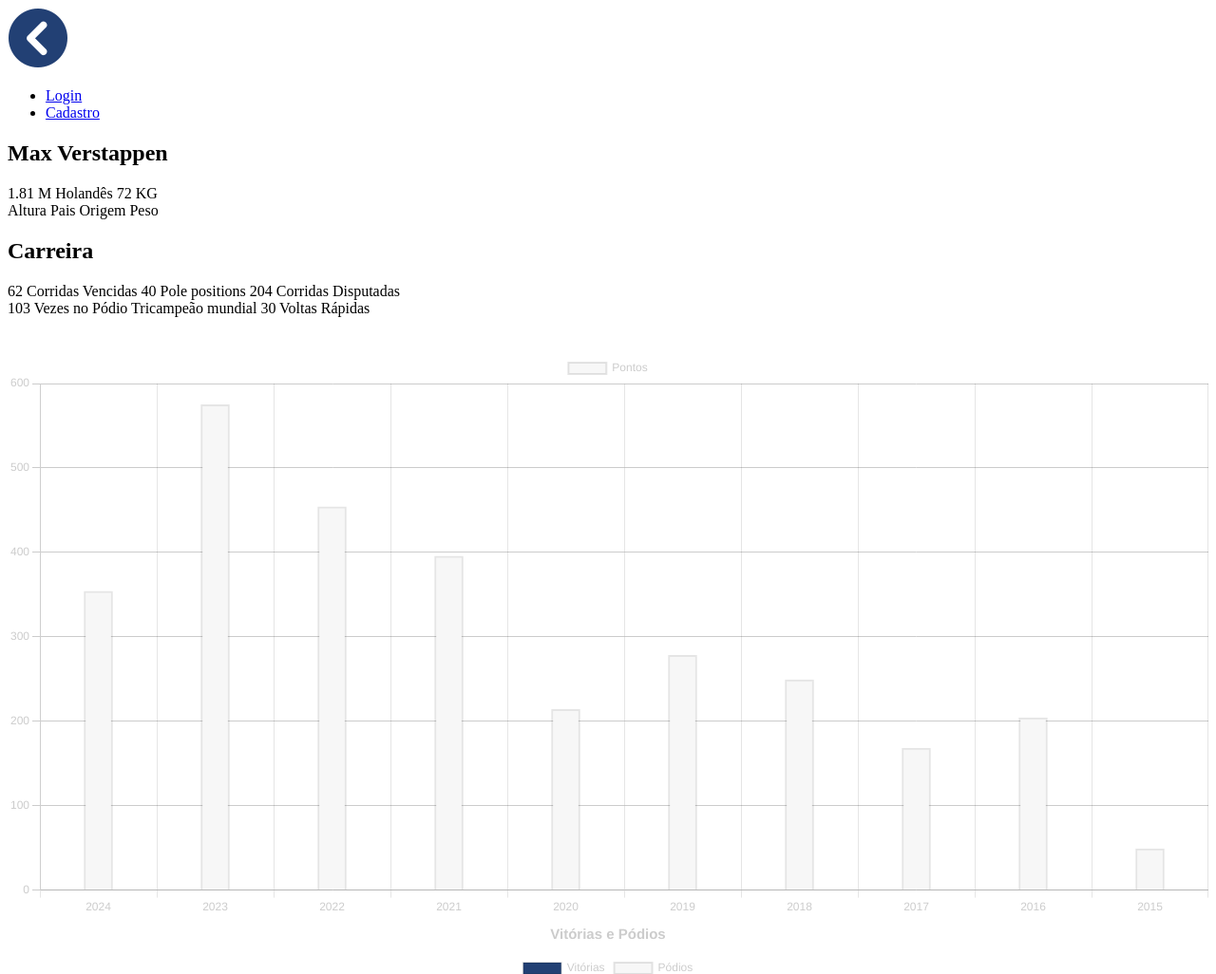
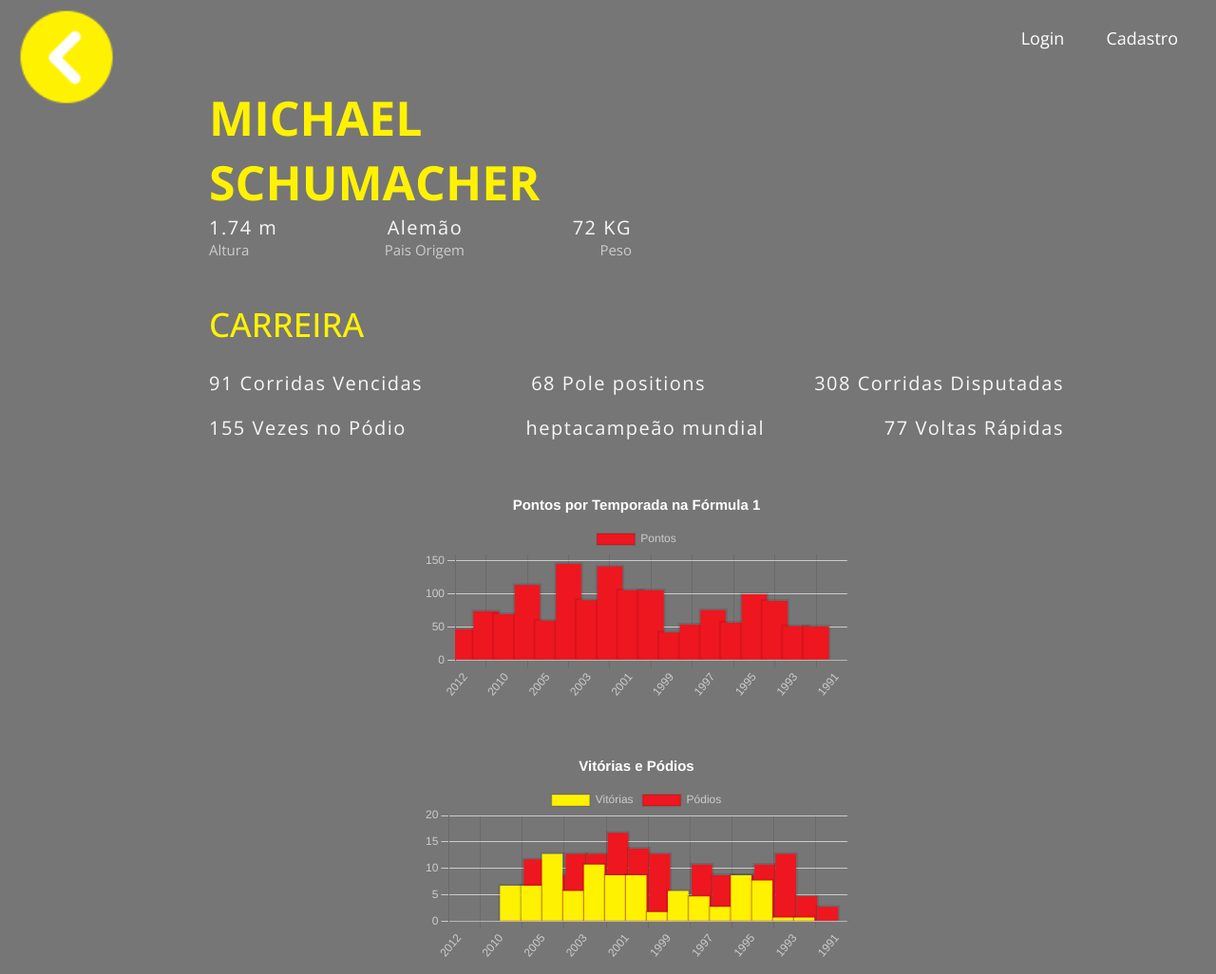
Before and after one commit to LucasRodriguesCartaxo/F1-PI, a website: page web-data-viz/public/schumacher.html in a window 1280 px wide. Shown: the top 1026 px of the page at 95% size. Drawn offline with nearby package versions, Linux system fonts and the light colour scheme.

Commit message:
grafico do Schumacher feito

```diff
--- /dev/null
+++ b/web-data-viz/public/css/Schumacher.css
@@ -0,0 +1,190 @@
+@import url('https://fonts.googleapis.com/css2?family=Open+Sans:ital,wght@0,300..800;1,300..800&display=swap');
+
+*{
+    margin: 0;
+    padding: 0;
+    box-sizing: border-box;
+}
+
+html{
+    scroll-behavior: smooth;
+}
+
+body{
+    background-color: #2020209c;
+    font-family: 'Open Sans', sans-serif;
+}
+
+::selection{
+    background-color: #d9d8fd;
+    color: #000;
+}
+
+/* Inicio do estilo do header */
+#header{
+    padding: 10px 20px;
+}
+
+.nav{
+    display: flex;
+    align-items: center;
+    flex-wrap: wrap;
+}
+
+.logo{
+    position: fixed;
+    width: 100px;
+    height: 100px;
+}
+
+.logo:hover{
+    transform: translateY(2px) translateX(5px);
+    transition: 0.3s;
+}
+
+.nav-login{
+    position: absolute;
+    right: 0;
+    top: 1%;
+}
+
+.nav-login, .menu-item{
+    display: inline-block;
+    list-style: none;
+    margin: 10px 20px;
+}
+
+
+.menu-item a{
+    color: #fff;
+    text-decoration: none;
+    font-size: 18px;
+}
+
+.menu-item a:hover{
+    color: #2020209c;
+    transition: 0.5s;
+}
+/* Fim do estilo do header */
+
+/* Inicio do estilo do piloto */
+.container{
+    padding: 10px 20px;
+}
+
+.pilot{
+    display: flex;
+    padding: 0 20px;
+}
+
+.pilot-col-1{
+    position: fixed;
+    top: 15%;
+}
+
+.pilot-col-2{
+    margin-top: 5%;
+    width: 75%;
+    margin-left: 15%;
+}
+
+.infos{
+    display: flex;
+    flex-direction: column;
+    width: 445px;
+}
+
+.pilot-name{
+    font-size: 50px;
+    color: #fff200; /* cor do nome do piloto  */
+    text-transform: uppercase;
+    width: 100%;
+}
+
+.span-info{
+    color: #f7f7f7;
+    font-weight: lighter;
+    font-size: 20px;
+    letter-spacing: 1.5px;
+}
+
+.pilot-infos{
+    display: flex;
+    justify-content: space-between;
+}
+
+.infos-description{
+    display: flex;
+    justify-content: space-between;
+    color: #CCC;
+    font-size: 15px;
+}
+
+.carrer{
+    font-size: 35px;
+    font-weight: 500;
+    color: #fff200;  /* cor do h2 carreira */
+    text-transform: uppercase;
+    margin-bottom: 25px;
+}
+
+.stats{
+    margin: 5% 0;
+}
+
+.pilot-stats-row-1{
+    display: flex;
+    justify-content: space-between;
+    margin-bottom: 20px;
+}
+
+.pilot-stats-row-2{
+    display: flex;
+    justify-content: space-between;
+}
+
+.charts{
+    display: flex;
+    flex-direction: column;
+    width: 50%;
+    gap: 50px;
+    margin-top: 50px;
+    margin-left: 25%;
+}
+
+.chartPoints{
+    width: 50%;
+
+}
+/* Fim do estilo do piloto */
+
+/* inicio do estilo do footer */
+#footer{
+    height: 80px;
+    color: #FFF;
+    background-color: #d3ad7f;
+    display: flex;
+    justify-content: center;
+    align-items: center;
+}
+
+.footer-text{
+    font-size: 20px;
+    font-weight: lighter;
+}
+
+.github-logo{
+    margin-left: 20px;
+}
+
+.github-logo img{
+    width: 45px;
+    height: 45px;
+}
+
+.github-logo img:hover{
+    transition: 0.5s;
+    width: 50px;
+    height: 50px;
+}
+/* fim do estilo do footer */
--- a/web-data-viz/public/css/home.css
+++ b/web-data-viz/public/css/home.css
@@ -272,7 +272,7 @@
 }
 
 H3{
-    color: var(--redF1);
+    color: var(--main-color);
 }
 
 .titulos a {
--- a/web-data-viz/public/max.html
+++ b/web-data-viz/public/schumacher.html
@@ -4,16 +4,16 @@
 <head>
     <meta charset="UTF-8">
     <meta name="viewport" content="width=device-width, initial-scale=1.0">
-    <link rel="stylesheet" href="./css/max.css">
+    <link rel="stylesheet" href="./css/Schumacher.css">
     <link rel="shortcut icon" href="../assets/images/cavallino.png" type="image/x-icon">
     <script src="https://cdn.jsdelivr.net/npm/chart.js"></script>
-    <title>Piloto - Max Verstappen</title>
+    <title>Piloto - Michael Schumacher</title>
 </head>
 
 <body>
     <header id="header">
         <nav class="nav"><!-------Inicio da navbar------->
-            <a href="./index.html"><img src="./img/back max.png" class="logo"></a>
+            <a href="./index.html"><img src="./img/back-schumaccer.png" class="logo"></a>
             <ul class="nav-login">
                 <li class="menu-item"><a href="./login.html">Login</a></li>
                 <li class="menu-item"><a href="./cadastro.html">Cadastro</a></li>
@@ -28,10 +28,10 @@
                 </div> -->
                 <div class="pilot-col-2">
                     <div class="infos">
-                        <h1 class="pilot-name">Max Verstappen</h1>
+                        <h1 class="pilot-name">Michael Schumacher</h1>
                         <div class="pilot-infos">
-                            <span class="span-info">1.81 M</span>
-                            <span class="span-info">Holandês</span>
+                            <span class="span-info">1.74 m</span>
+                            <span class="span-info">Alemão</span>
                             <span class="span-info">72 KG</span>
                         </div>
                         <div class="infos-description">
@@ -43,14 +43,14 @@
                     <div class="stats">
                         <h2 class="carrer">Carreira</h2>
                         <div class="pilot-stats-row-1">
-                            <span class="span-info">62 Corridas Vencidas</span>
-                            <span class="span-info">40 Pole positions</span>
-                            <span class="span-info">204 Corridas Disputadas</span>
+                            <span class="span-info">91 Corridas Vencidas</span>
+                            <span class="span-info">68 Pole positions</span>
+                            <span class="span-info">308 Corridas Disputadas</span>
                         </div>
                         <div class="pilot-stats-row-2">
-                            <span class="span-info">103 Vezes no Pódio</span>
-                            <span class="span-info">Tricampeão mundial</span>
-                            <span class="span-info">30 Voltas Rápidas</span>
+                            <span class="span-info">155 Vezes no Pódio</span>
+                            <span class="span-info">heptacampeão mundial</span>
+                            <span class="span-info">77 Voltas Rápidas</span>
                         </div>
                         <div class="charts">
                             <canvas id="chartPoints"></canvas>
@@ -81,11 +81,11 @@
     new Chart(chartPoints, {
         type: 'bar',
         data: {
-            labels: ['2024', '2023', '2022', '2021', '2020', '2019', '2018', '2017', '2016', '2015'],
+            labels: ['2012', '2011', '2010', '2006', '2005', '2004', '2003', '2002', '2001', '2000', '1999', '1998', '1997', '1996', '1995', '1994', '1993', '1992', '1991'],
             datasets: [{
                 label: 'Pontos',
-                data: ['354', '575', '454', '395.5', '214', '278', '249', '168', '204', '49'],
-                backgroundColor: '#f7f7f7',
+                data: ['49 ', '76 ', '72 ', '116', '62', '148 ', '93 ', '144 ', '108 ', '108 ', '44 ', '56 ', '78 ', '59 ', '102 ', '92 ', '54 ', '53 ', '0'],
+                backgroundColor: '#ee161f',
                 barThickness: 30,
                 borderWidth: 2
             },
@@ -129,19 +129,19 @@
     new Chart(chartStatus, {
         type: 'bar',
         data: {
-            labels: ['2024', '2023', '2022', '2021', '2020', '2019', '2018', '2017', '2016', '2015'],
+            labels: ['2012', '2011', '2010', '2006', '2005', '2004', '2003', '2002', '2001', '2000', '1999', '1998', '1997', '1996', '1995', '1994', '1993', '1992', '1991'],
             datasets: [{
                 label: 'Vitórias',
-                data: [7, 19, 15, 10, 2, 3, 2, 2, 1, 0,],
-                backgroundColor: '#224074',
-                barThickness: 30,
+                data: ['0', '0', '0', '7', '7', '13', '6', '11', '9', '9', '2', '6', '5', '3', '9', '8', '1', '1', '0'],
+                backgroundColor: '#fff200',
+                barThickness: 25,
                 borderWidth: 2
             },
             {
                 label: 'Pódios',
-                data: [12, 21, 17, 18, 11, 9, 11, 4, 7, 0,],
-                backgroundColor: '#f7f7f7',
-                barThickness: 30,
+                data: ['0', '0', '1', '12', '9', '13', '13', '17', '14', '13', '5', '11', '9', '9', '11', '13', '5', '3', '0'],
+                backgroundColor: '#ee161f',
+                barThickness: 25,
                 borderWidth: 2
             },
             ]
@@ -172,7 +172,7 @@
                 title: {
                     display: true,
                     text: 'Vitórias e Pódios',
-                    color: '#CCC',
+                    color: '#fff',
                     font: {
                         size: 15
                     }
```
Also changed, not shown: web-data-viz/public/index.html (+5 -5 lines), web-data-viz/public/img/Will(certo).jpg (added), web-data-viz/public/img/back-schumaccer.png (added), web-data-viz/public/img/felipe_calace.jpg (added).
